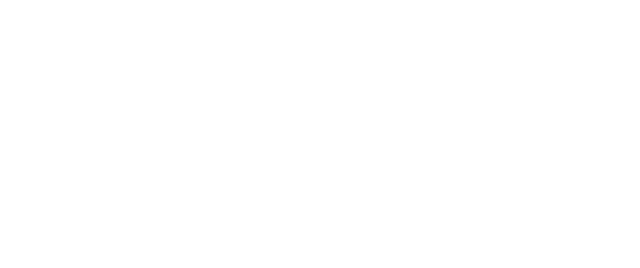
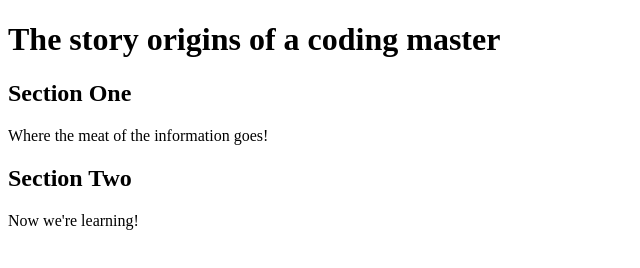
Before and after one commit to olds1423/aboutMe, a plain HTML site: page index.html in a window 1280 px wide. Shown: the whole page, without its empty margins (0-640 px from the left). Drawn offline with Linux system fonts and the light colour scheme.

Commit message:
Fleshing out HTML

```diff
--- a/index.html
+++ b/index.html
@@ -1,9 +1,16 @@
 <!DOCTYPE HTML>
 <html>
+  </html>
   <title>Chris Olds Autobiography</title>
-  </html>
+  <link rel="stylesheet" href="style.css">
   <head>
   </head>
   <body>
+    <h1>The story origins of a coding master</h1>
+    <h2>Section One</h2>
+    <p>Where the meat of the information goes!</p>
+    <h2>Section Two</h2>
+    <p>Now we're learning!</p>
+    <script type="text/Javascript" src="app.js"></script>
   </body>
 </html>
```
